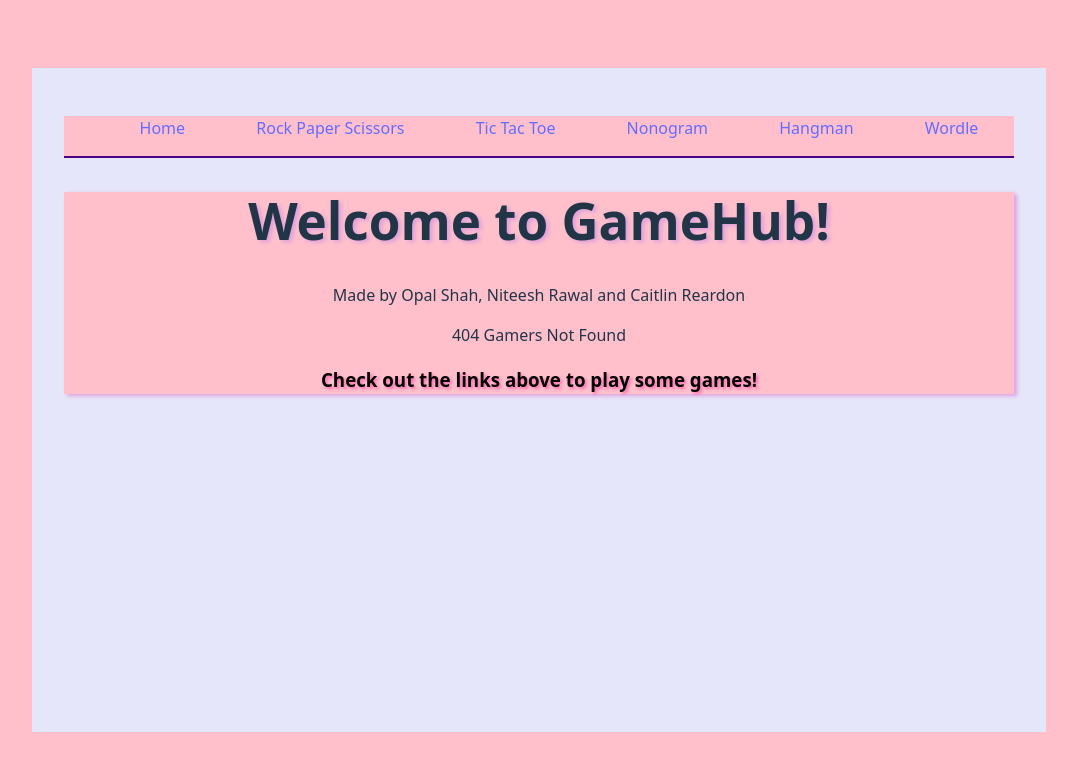
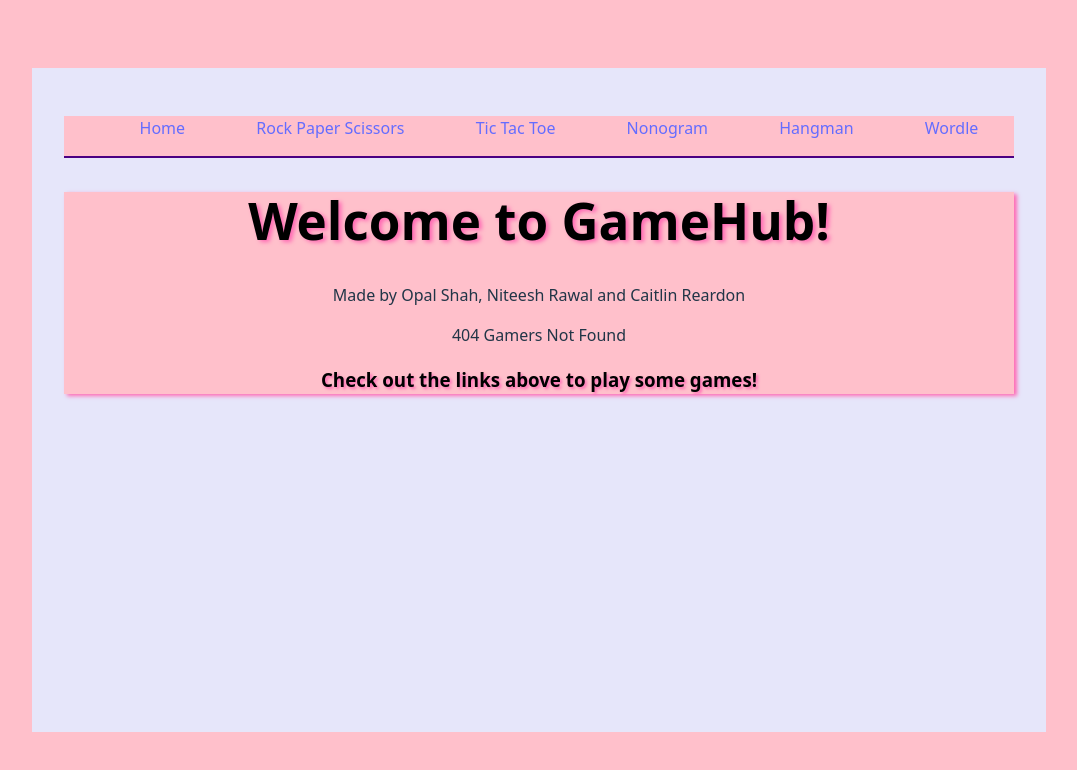
Before and after one commit to Legolas1148/404_Gamers_Not_Found_Final_Project, a React app: page /routes in a window 1280 px wide. Shown: the top 770 px of the page, without its empty margins (101-1178 px from the left). Built offline with nearby package versions, Linux system fonts and the light colour scheme; the HTML template or start-up script is replaced by a standard one.

Commit message:
final homepage styling updates

```diff
--- a/styling/home.css
+++ b/styling/home.css
@@ -3,10 +3,11 @@
 }
 .homeContent{
 
-	box-shadow: 3px 2px 4px plum;
+	box-shadow: 3px 2px 4px hotpink;
 }
 h1{
-	text-shadow: 3px 2px 4px plum;
+	color:black;
+	text-shadow: 3px 2px 4px hotpink;
 }
 h3{
 	color:black;
```
